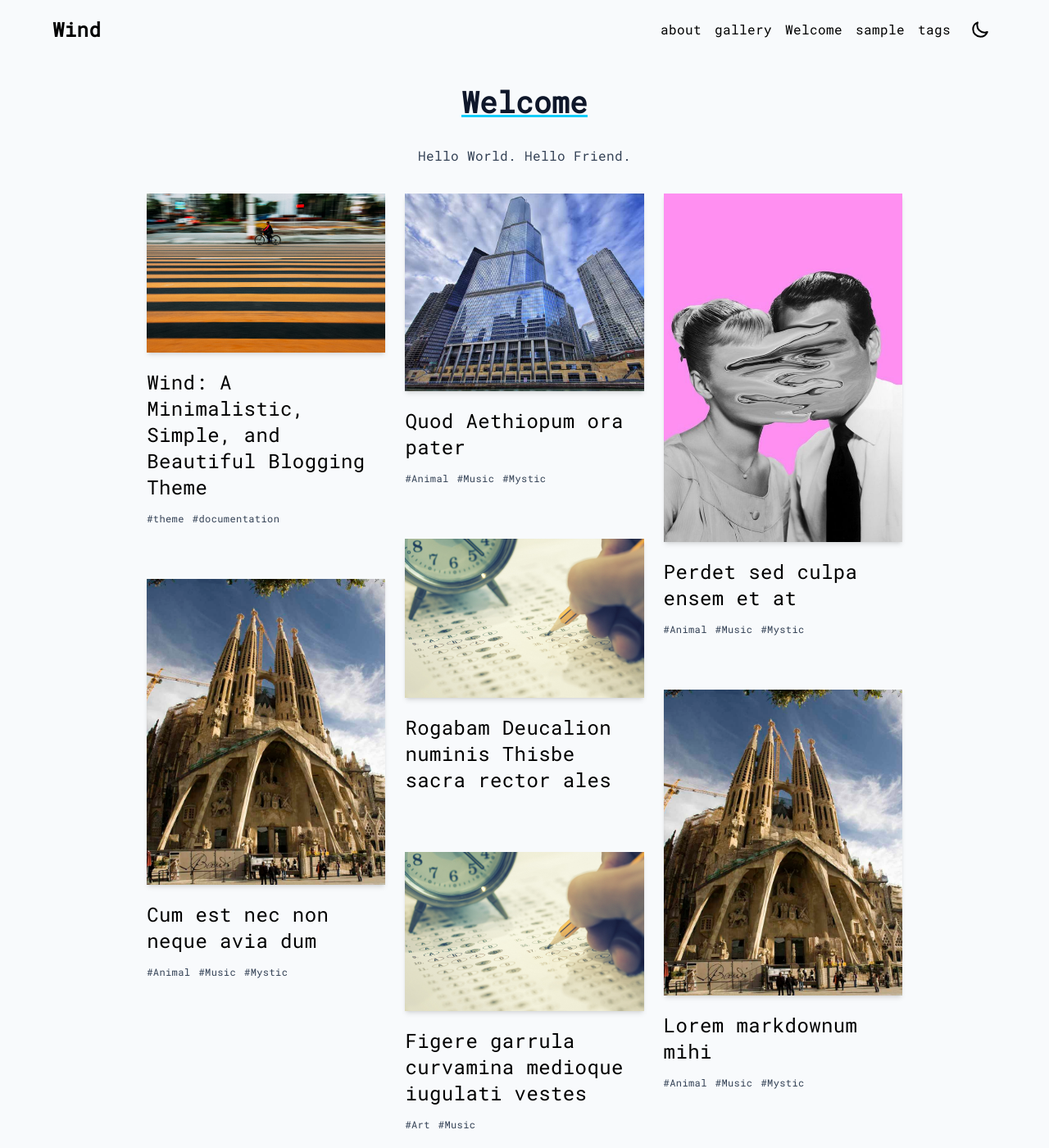
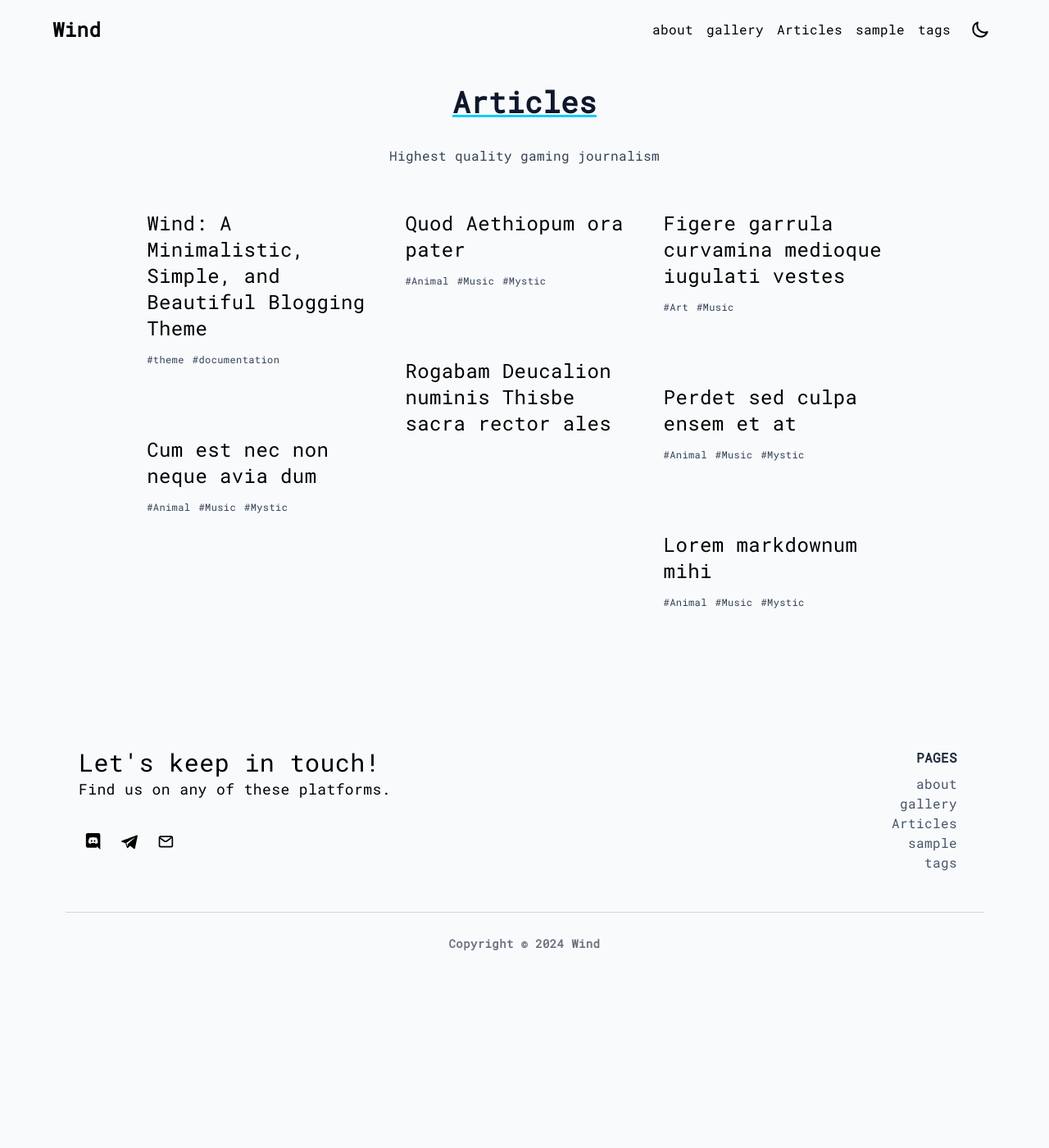
Before and after one commit to nmcain/gaming-journalism-blog, a Jekyll site: the page built from index.md, in a window 1280 px wide and 1400 px high. Shown: the whole window at 82% size. Built offline with Jekyll 4.4.1, drawn with Linux system fonts in a browser that asks for light colours; our own code applies the rules of GitHub Pages for plain Markdown files.

Commit message:
clean up

```diff
--- a/index.md
+++ b/index.md
@@ -1,6 +1,6 @@
 ---
 layout: home
 ---
-# Welcome
+# Articles
 
-Hello World. Hello Friend.
+Highest quality gaming journalism
```
Also changed, not shown: assets/images/example1.jpg (deleted), assets/images/example2.jpg (deleted), assets/images/example3.jpg (deleted), assets/images/example4.jpg (deleted), assets/images/test.jpg (deleted).
